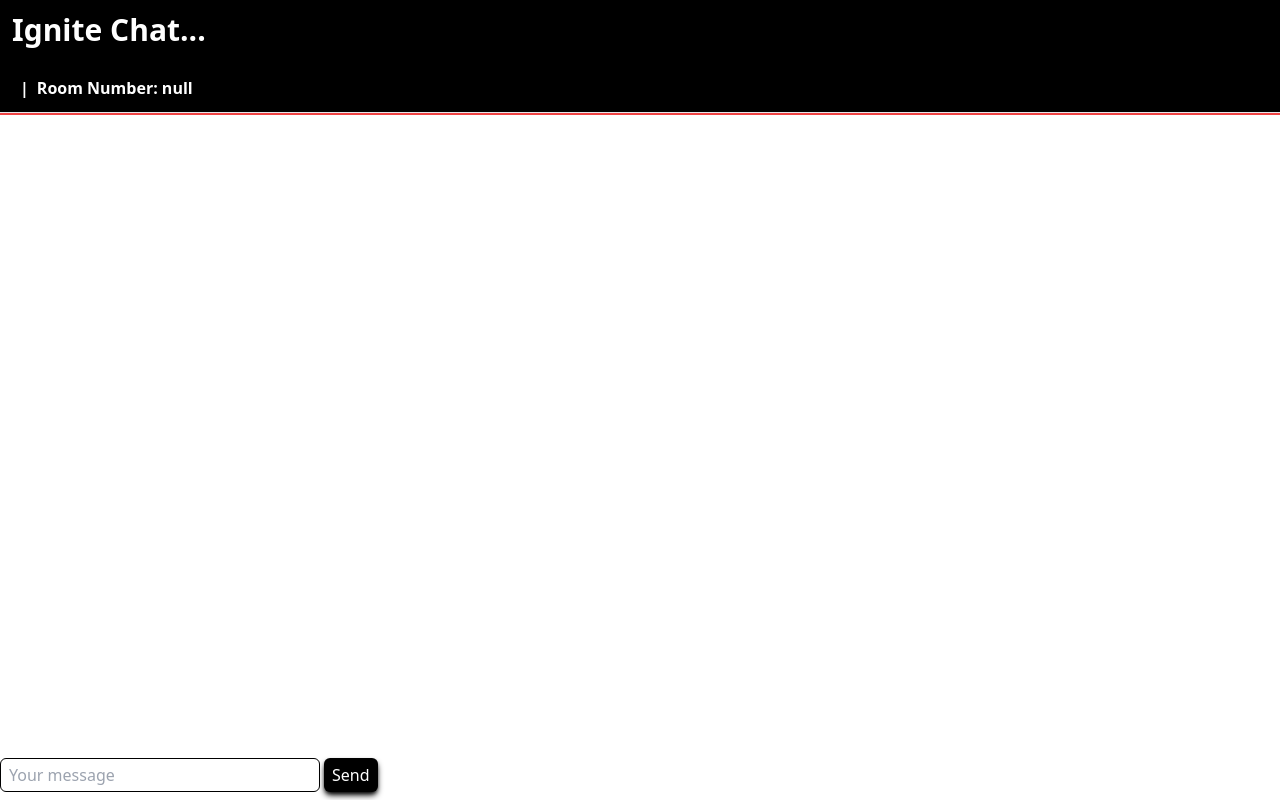
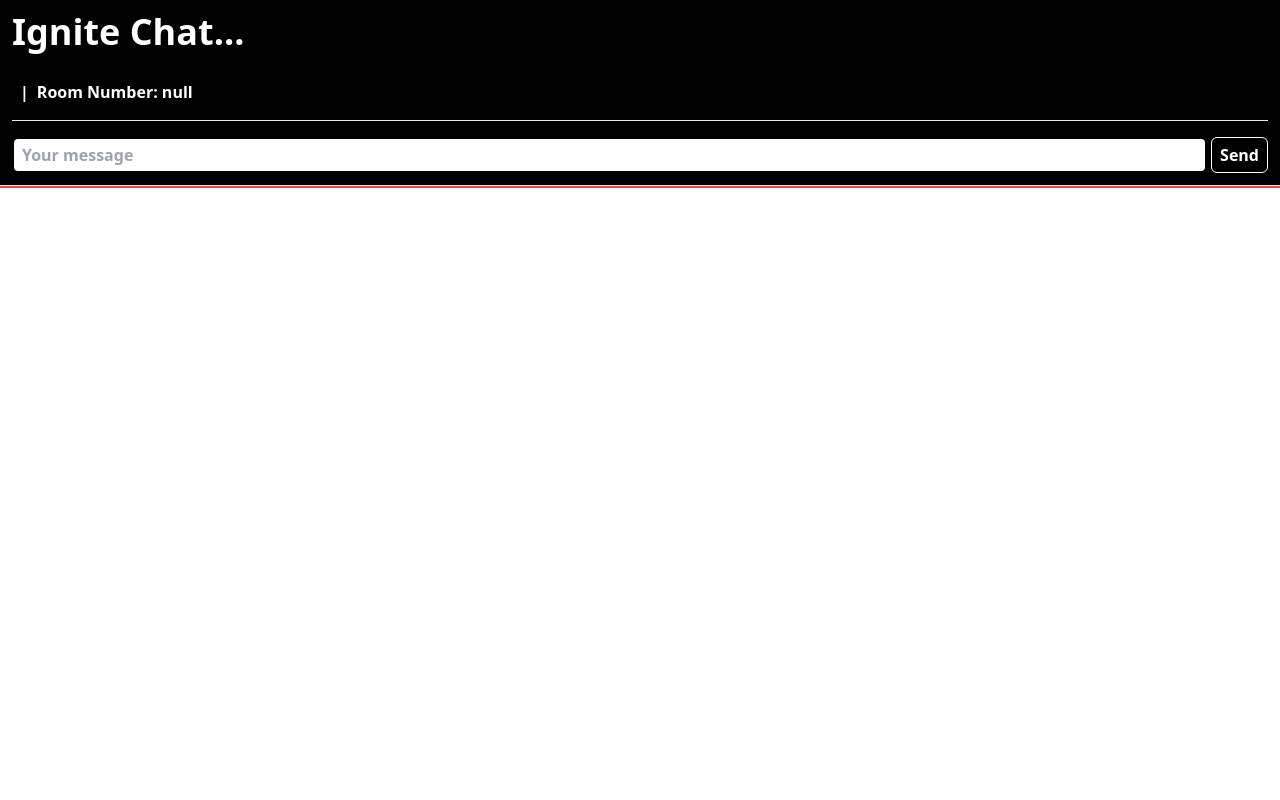
Before and after one commit to MythOfSisyphus/Chat_App, a website: page public/chat.html in a window 1280 px wide. Drawn offline with nearby package versions, Linux system fonts and the light colour scheme; no server answers.

Commit message:
made a header sticky & put the mesg sender button and input just after username and room number

```diff
--- a/public/chat.html
+++ b/public/chat.html
@@ -20,14 +20,26 @@
         .Name {
             font-family: 'Gill Sans', 'Gill Sans MT', Calibri, 'Trebuchet MS', sans-serif
         }
+
+        .danger {
+            border: 2px solid red;
+        }
+
+        .success {
+            border: 2px solid black;
+        }
     </style>
 </head>
 
 <body>
 
-    <header class="px-3 py-3 bg-black text-white font-semibold space-y-7">
+    <header class="px-3 py-3 sticky top-0 w-full bg-black text-white font-semibold space-y-4">
         <!-- Name of chat app -->
-        <h1 class="text-3xl">Ignite Chat...</h1>
+        <div class="flex items-center justify-between">
+            <h1 class="text-4xl mb-3">Ignite Chat...</h1>
+
+            <p id="typing_status" class="text-sm text-gray-400 -my-4"></p>
+        </div>
 
         <!-- User's name and room number -->
         <div class="flex items-center justify-start space-x-2">
@@ -35,22 +47,24 @@
             <p>|</p>
             <p id="Room_number">Room Number: </p>
         </div>
+
+        <hr class="bg-white text-white h-[1px]">
+
+        <div class="flex space-x-1 bottom-2">
+            <input id="message" class="success text-black w-full rounded-md px-2 py-1" placeholder="Your message">
+            <button id="sendBtn" class=" border border-white px-2 py-1 rounded-md shadow-md shadow-black">Send</button>
+        </div>
     </header>
+
+
+    <!-- writing mesgs and send button -->
 
     <hr class="bg-red-500 text-red-500 h-[3px]">
 
     <!-- Message container -->
     <section id="Container" class="px-3 py-3 ">
-        <div id="messages" class="space-y-1 overflow-y-auto">
-            <!-- <p><span class="Name font-semibold mr-2">lucky</span> Lorem ipsum dolor sit.</p> -->
-        </div>
+        <div id="messages" class="space-y-1 mb-10 pb-28"></div>
     </section>
-
-    <!-- writing mesgs and send button -->
-    <div class="flex space-x-1 fixed bottom-2">
-        <input id="message" class="border border-black w-80 rounded-md px-2 py-1" placeholder="Your message">
-        <button id="sendBtn" class="bg-black text-white px-2 py-1 rounded-md shadow-md shadow-black">Send</button>
-    </div>
 
 
     <!-- Scripts -->
```
